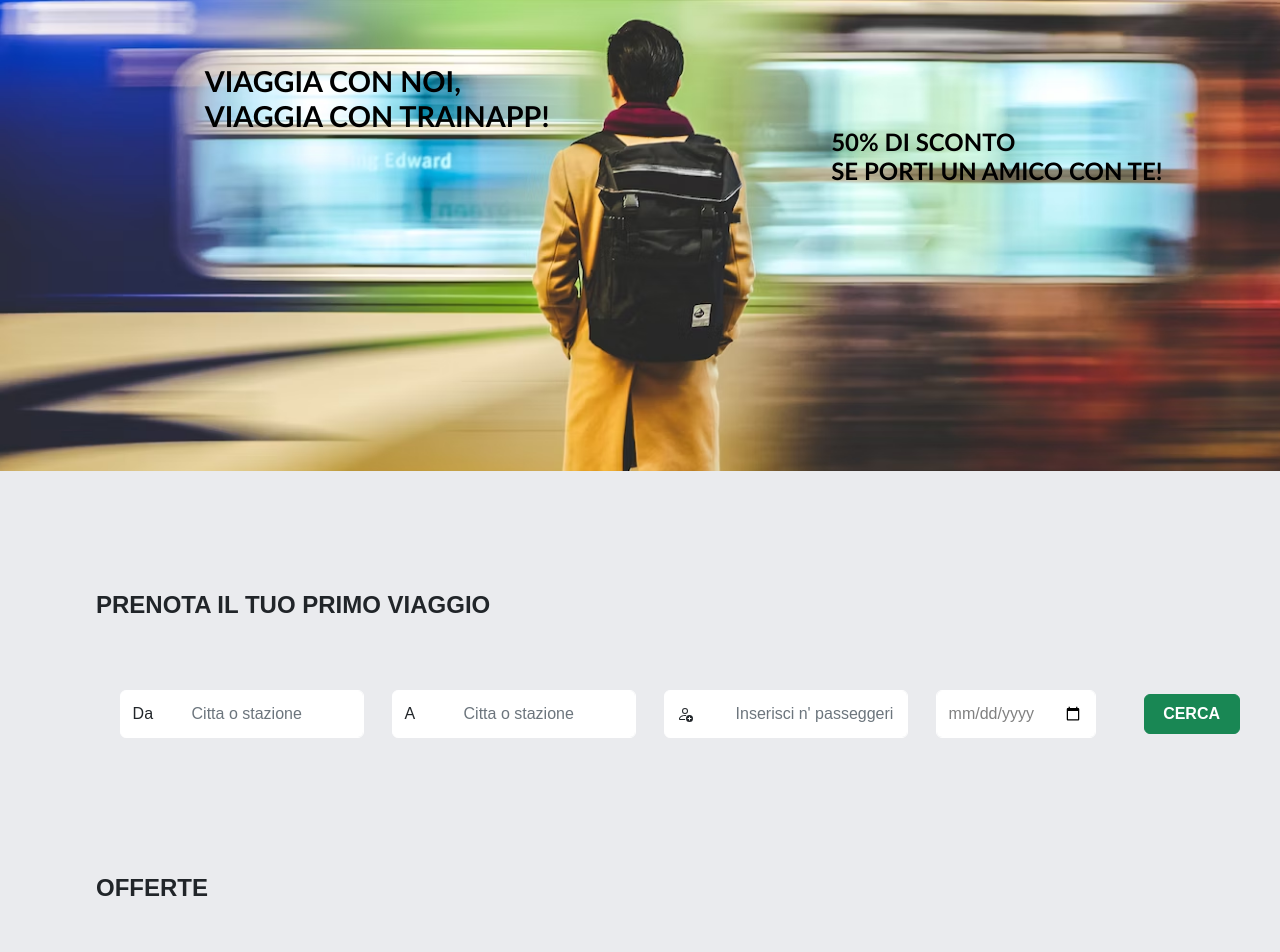
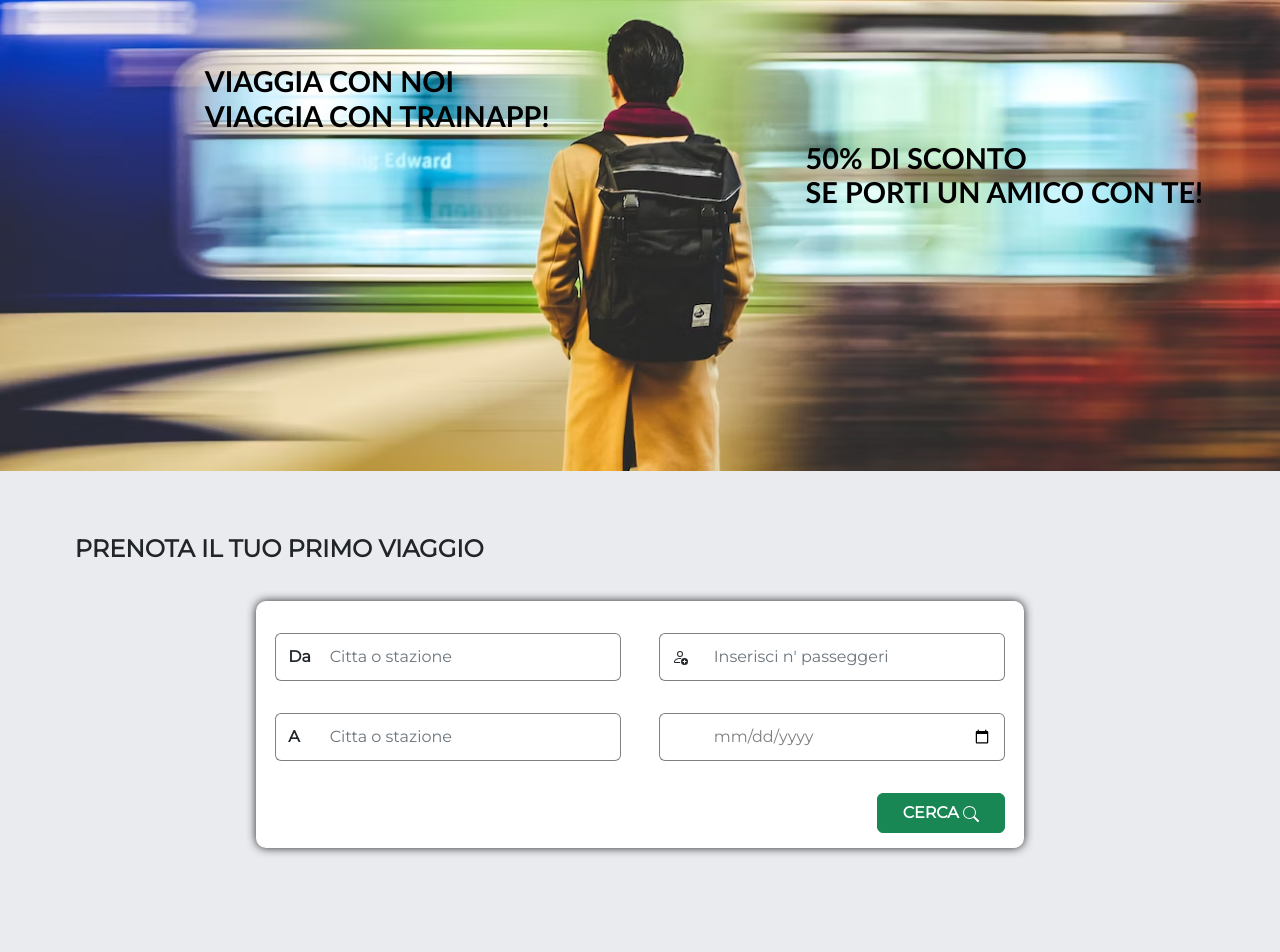
Before and after one commit to Giox367/IoPeppeEDaniele, an Angular app in the folder TrainAppp/: page /home in a window 1280 px wide. Shown: the part 178-1130 px from the top of the page. Built offline with nearby package versions, Linux system fonts and the light colour scheme.

Commit message:
update home

```diff
--- a/TrainAppp/package.json
+++ b/TrainAppp/package.json
@@ -23,7 +23,7 @@
     "@fortawesome/angular-fontawesome": "^0.12.1",
     "@fortawesome/fontawesome-free": "^6.4.0",
     "bootstrap": "^5.2.3",
-    "bootstrap-icons": "^1.10.3",
+    "bootstrap-icons": "^1.10.4",
     "rxjs": "~7.8.0",
     "tslib": "^2.3.0",
     "zone.js": "~0.12.0"
--- a/TrainAppp/src/app/components/header-promo/header-promo.component.css
+++ b/TrainAppp/src/app/components/header-promo/header-promo.component.css
@@ -1,72 +1,85 @@
 .divForm {
   display: flex;
   justify-content: flex-start;
-  margin-top: 3%;
-  margin-left: 5%;
-  margin-right: 5%;
-  margin-bottom: 0%;
-  height:40%;
-  width:70%;
+  height: 40%;
+
 
 }
 .container-fluid {
-  height:40%;
-  width:70%;
-  margin-top: 3%;
-  margin-left: 5%;
-  margin-right: 5%;
-  margin-bottom: -10%;
-
+  height: 40%;
+  margin-top: 5%;
+  margin-bottom: 8%;
 }
 .input-group-text {
   background-color: white;
-  border-color: white;
+  border:1px solid grey;
+  border-right: none!important;
+  margin-top: 2em;
+  height: 3em;
+  width: 4em;
+  font-weight: 700;
 
-  margin-top: 2em;
-  height:3em;
-  width:5em;
 }
 .form-control {
+  border:1px solid grey;
   background-color: white;
-  border-color: white;
+
+  border-left: none!important;
   border-style: groove;
   color: grey;
   margin-top: 2em;
   margin-right: 2em;
+  width: 20em;
+
 }
 
 .input-group
   > :not(:first-child):not(.dropdown-menu):not(.valid-tooltip):not(
     .valid-feedback
   ):not(.invalid-tooltip):not(.invalid-feedback) {
-
   border-top-left-radius: 0;
   border-bottom-left-radius: 0;
-  width:12em;
-  height:3em;
+  height: 3em;
   margin-right: 10%;
-    margin-left: -7%;
-}
-#dateStandard {
-  margin-top: 2em;
-  margin-right: 2em;
-  width:10em;
-  height:3em;
+  margin-left: -5%;
 }
 
 #btn-success {
   margin-left: 1em;
   color: white;
-  height:2.5em;
-  width:6em;
-  margin-top: 2em;;
+  height: 2.5em;
+  width: 8em;
+  margin-top: 2em;
   padding-block-start: -5px;
   font-weight: 600;
+}
+
+#btnDiv {
+
+  display: flex;
+  justify-content:flex-end;
+  margin-bottom: 2%;
+  margin-right: 2.5%;
+}
+#HeadingsTicket {
+  font-weight: 600;
+  padding-left: 5%;
+}
+.container-form {
+  margin-top:3%;
+  width: 100%;
+  flex-direction: column;
+  display: flex;
+  align-items: center;
 
 }
+form {
+  height: 100%;
+  background-color: white;
+  border-radius: 10px;
+  box-shadow: 0px 0px 10px;
 
-#btnDiv{
-  padding-block-start: -5px;
-  display: flex;
-  align-items: center;
 }
+#container-input1{
+  margin-left: 2.5%;
+}
--- a/TrainAppp/src/app/components/header-promo/header-promo.component.html
+++ b/TrainAppp/src/app/components/header-promo/header-promo.component.html
@@ -1,7 +1,9 @@
 <div class="container-fluid">
+  <h4 ID="HeadingsTicket"> <strong>PRENOTA IL TUO PRIMO VIAGGIO </strong></h4>
+  <div class="container-form">
     <form>
       <div class="divForm">
-
+        <div class="container-input" id="container-input1">
           <div class="input-group flex-nowrap">
             <span class="input-group-text" id="addon-wrapping">Da</span>
             <input
@@ -10,7 +12,6 @@
               placeholder="Citta o stazione"
               aria-label="Citta o stazione"
               aria-describedby="addon-wrapping"
-
             />
           </div>
           <div class="input-group flex-nowrap">
@@ -21,12 +22,10 @@
               placeholder="Citta o stazione"
               aria-label="Citta o stazione"
               aria-describedby="addon-wrapping"
-
             />
           </div>
-
-
-
+        </div>
+        <div class="container-input">
           <div class="input-group flex-nowrap">
             <span class="input-group-text" id="addon-wrappingPeople">
               <svg
@@ -53,16 +52,36 @@
               id="wrappingPeople"
             />
           </div>
-      <div class="form-group">
-        <input type="date" class="form-control"id="dateStandard" name="dateStandard" placeholder="">
+          <div class="input-group flex-nowrap">
+            <span class="input-group-text"></span>
+            <input
+              type="date"
+              class="form-control"
+              id="dateStandard"
+              name="dateStandard"
+              placeholder=""
+            />
+          </div>
+        </div>
       </div>
       <div id="btnDiv">
-      <button type="button" id="btn-success" class="btn btn-success">CERCA</button>
+        <button type="button" id="btn-success" class="btn btn-success">
+          CERCA
+          <span
+            ><svg
+              xmlns="http://www.w3.org/2000/svg"
+              width="16"
+              height="16"
+              fill="currentColor"
+              class="bi bi-search"
+              viewBox="0 0 16 16"
+            >
+              <path
+                d="M11.742 10.344a6.5 6.5 0 1 0-1.397 1.398h-.001c.03.04.062.078.098.115l3.85 3.85a1 1 0 0 0 1.415-1.414l-3.85-3.85a1.007 1.007 0 0 0-.115-.1zM12 6.5a5.5 5.5 0 1 1-11 0 5.5 5.5 0 0 1 11 0z"
+              /></svg
+          ></span>
+        </button>
       </div>
-
-  </div>
-
-
-
     </form>
   </div>
+</div>
--- a/TrainAppp/src/app/components/home/home.component.css
+++ b/TrainAppp/src/app/components/home/home.component.css
@@ -9,7 +9,7 @@
   justify-content: flex-start;
   align-items: flex-start;
 }
-h2{
+#main{
   font-size: 1.8em;
   font-weight: 600;
   margin-top: 12%;
@@ -18,15 +18,10 @@
   font-family:'Gill Sans', 'Gill Sans MT', Calibri, 'Trebuchet MS', sans-serif
 }
 h3{
-  font-size: 1.5em;
+  font-size: 1.8em;
   font-weight: 600;
-  margin-top: 17%;
-  margin-left: 22%;
+  margin-top: 18%;
+  margin-left: 20%;
   color: black;
   font-family:'Gill Sans', 'Gill Sans MT', Calibri, 'Trebuchet MS', sans-serif
 }
-#HeadingsTicket{
-  margin-top:5em;
-  margin-left:4em;
-  font-weight:600;
-}
--- a/TrainAppp/src/app/components/home/home.component.html
+++ b/TrainAppp/src/app/components/home/home.component.html
@@ -1,10 +1,9 @@
-
 <app-navbar></app-navbar>
 <div id="home">
- <h2> VIAGGIA CON NOI, <BR> VIAGGIA CON TRAINAPP!</h2>
-  <h3> 50% DI SCONTO <BR> SE PORTI UN AMICO CON TE!</h3>
+  <h3 id="main">VIAGGIA CON NOI <BR /> VIAGGIA CON TRAINAPP!</h3>
+  <h3>50% DI SCONTO <BR /> SE PORTI UN AMICO CON TE!</h3>
 </div>
-<h4 ID="HeadingsTicket">PRENOTA IL TUO PRIMO VIAGGIO</h4>
+
 <app-header-promo></app-header-promo>
 <app-ticket-container></app-ticket-container>
 <app-footer></app-footer>
--- a/TrainAppp/src/app/components/login/login.component.html
+++ b/TrainAppp/src/app/components/login/login.component.html
@@ -1,6 +1,6 @@
 <div class="row">
   <div class="col-6" id="divImage">
-    <img src="../../../assets/station.avif" alt="logo" id="img" />
+    <img src="../../../assets/psich.avif" alt="logo" id="img" />
   </div>
   <div class="col-6" id="divContent">
     <div class="container-fluid">
--- a/TrainAppp/src/app/components/ticket-container/ticket-container.component.css
+++ b/TrainAppp/src/app/components/ticket-container/ticket-container.component.css
@@ -9,4 +9,5 @@
   background-color:#EAEBEE;
   display: flex;
   justify-content: space-around;
+  margin-bottom: 5%;
 }
--- a/TrainAppp/src/app/components/ticket-container/ticket-container.component.html
+++ b/TrainAppp/src/app/components/ticket-container/ticket-container.component.html
@@ -1,21 +1,16 @@
 <div id="container-fluid">
-<h4>OFFERTE</h4>
+  <h4> <strong>IN OFFERTA</strong></h4>
   <div class="container-fluid">
-
     <app-ticket-card></app-ticket-card>
     <app-ticket-card></app-ticket-card>
     <app-ticket-card></app-ticket-card>
     <app-ticket-card></app-ticket-card>
-
   </div>
-<h4>IN EVIDENZA</h4>
+  <h4><strong>IN EVIDENZA </strong></h4>
   <div class="container-fluid">
-
     <app-services></app-services>
     <app-services></app-services>
     <app-services></app-services>
     <app-services></app-services>
-
-
   </div>
 </div>
--- a/TrainAppp/src/index.html
+++ b/TrainAppp/src/index.html
@@ -1,14 +1,17 @@
-<!doctype html>
+<!DOCTYPE html>
 <html lang="en">
   <head>
-  <meta charset="utf-8">
+    <meta charset="utf-8" />
     <title>TrainAppp</title>
-  <base href="/">
-  <meta name="viewport" content="width=device-width, initial-scale=1">
-  <link rel="icon" type="image/x-icon" href="favicon.ico">
-  <link rel="preconnect" href="https://fonts.gstatic.com">
-  <link href="https://fonts.googleapis.com/css2?family=Roboto:wght@300;400;500&display=swap" rel="stylesheet">
-  <link href="https://fonts.googleapis.com/icon?family=Material+Icons" rel="stylesheet">
+    <base href="/" />
+    <meta name="viewport" content="width=device-width, initial-scale=1" />
+    <link rel="icon" type="image/x-icon" href="favicon.ico" />
+
+
+    <link rel="preconnect" href="https://fonts.googleapis.com">
+    <link rel="preconnect" href="https://fonts.gstatic.com" crossorigin>
+    <link href="https://fonts.googleapis.com/css2?family=Montserrat:wght@300;400&display=swap" rel="stylesheet">
+
   </head>
   <body>
     <app-root></app-root>
--- a/TrainAppp/src/styles.css
+++ b/TrainAppp/src/styles.css
@@ -1,7 +1,7 @@
 html, body{
   width:100%;
   height:100%;
-  font-family:Arial, Helvetica, sans-serif;
+  font-family: 'Montserrat', sans-serif;
   background-color:#EAEBEE;
 
 }
```
Also changed, not shown: TrainAppp/src/assets/login.avif (added), 1 other file (tests, documents, lock files or other folders). Lines whose indentation alone changed are shown as unchanged.
